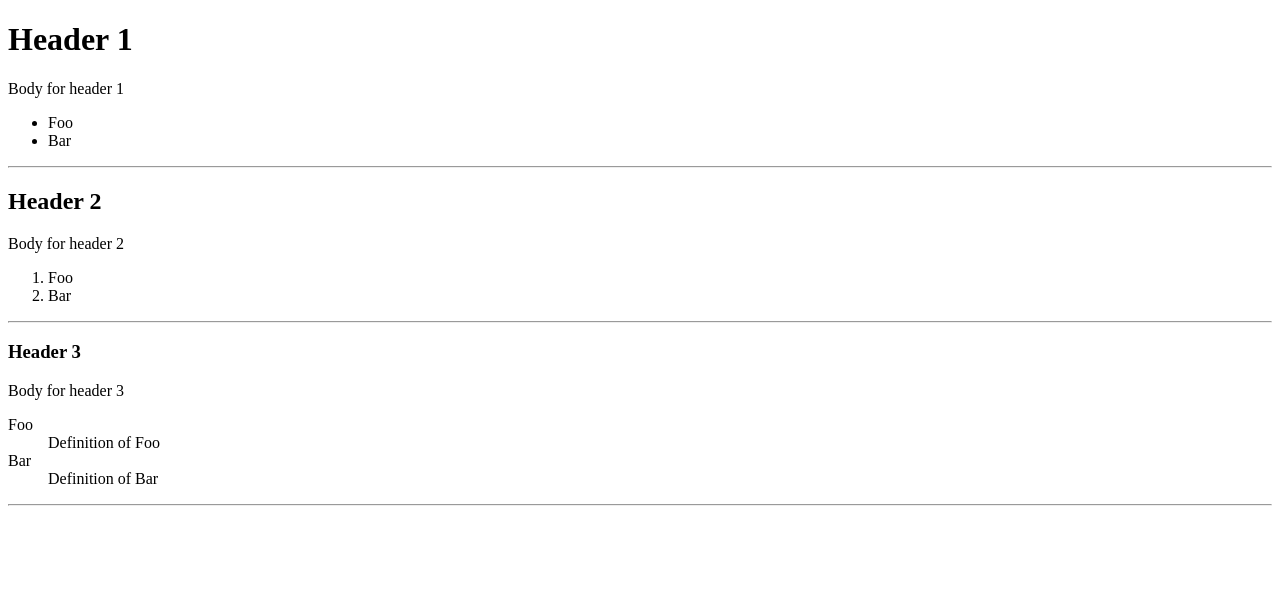
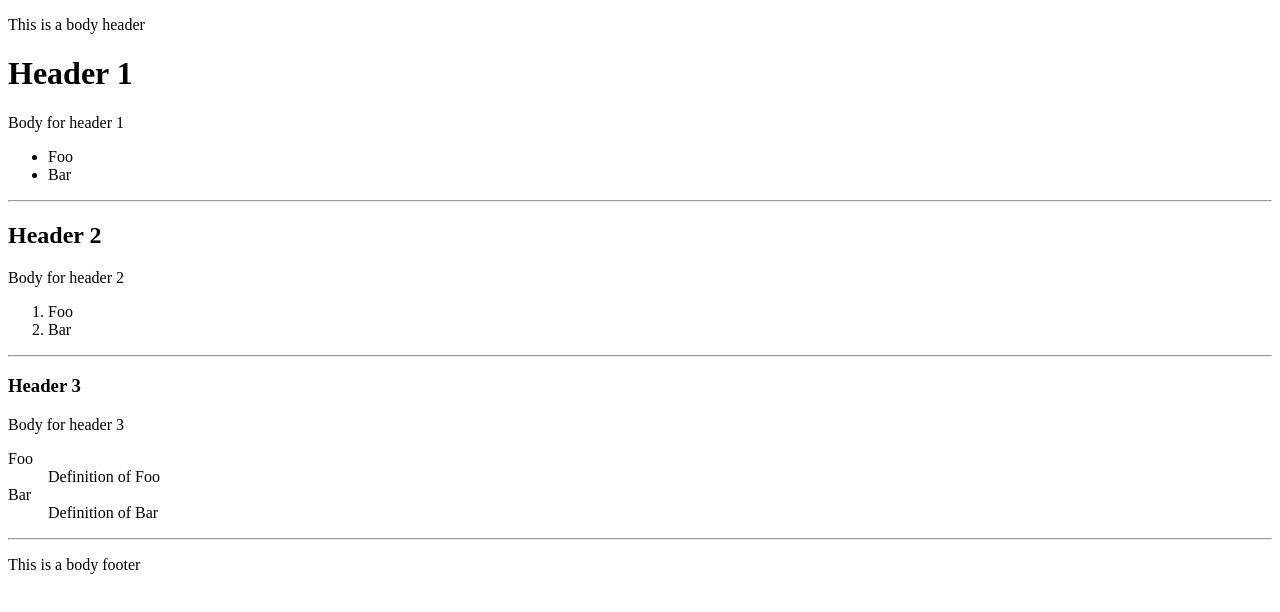
Before and after one commit to am15346/Web-Technologies---Assignment1, a plain HTML site: page index.html in a window 1280 px wide. Drawn offline with Linux system fonts and the light colour scheme.

Commit message:
Just adding some minor things
Inserting tags and getting ready for a typical forum layout.

```diff
--- a/index.html
+++ b/index.html
@@ -4,12 +4,23 @@
     <!-- Header for the page, mainly has information for the browser, and some elements for validators -->
     <head>
         <!-- What character set to use -->
+
+        <!-- Meta tags provide information to the webbrowser and search engines -->
         <meta charset="UTF-8"/>
+        <meta name="keywords" content="forum" />
+        <meta name="description" content="forum" />
+        <meta name="referrer" content="always" />
+
         <!-- The title of the page, shown in the tab/ window header -->
         <title>The title of the page</title>
     </head>
+
     <!-- Body of the page, what the structure of the page actually is -->
     <body>
+        <header>
+            <p>This is a body header</p>
+        </header>
+
         <h1>Header 1</h1>
         <p class="first">Body for header 1</p>
             <ul>
@@ -33,5 +44,9 @@
             <dd>Definition of Bar</dd>
         </dl>
         <hr/>
+
+        <footer>
+            <p>This is a body footer</p>
+        </footer>
     </body>
 </html>
```
